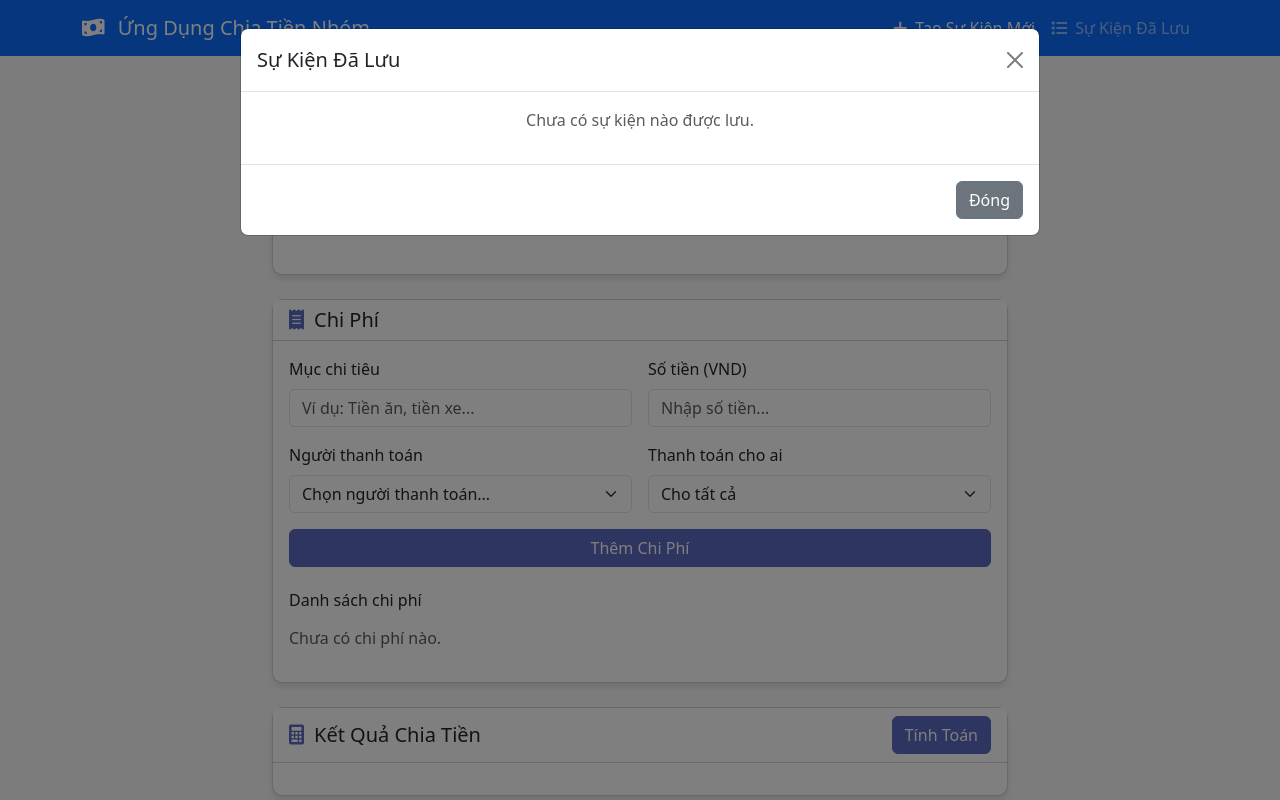
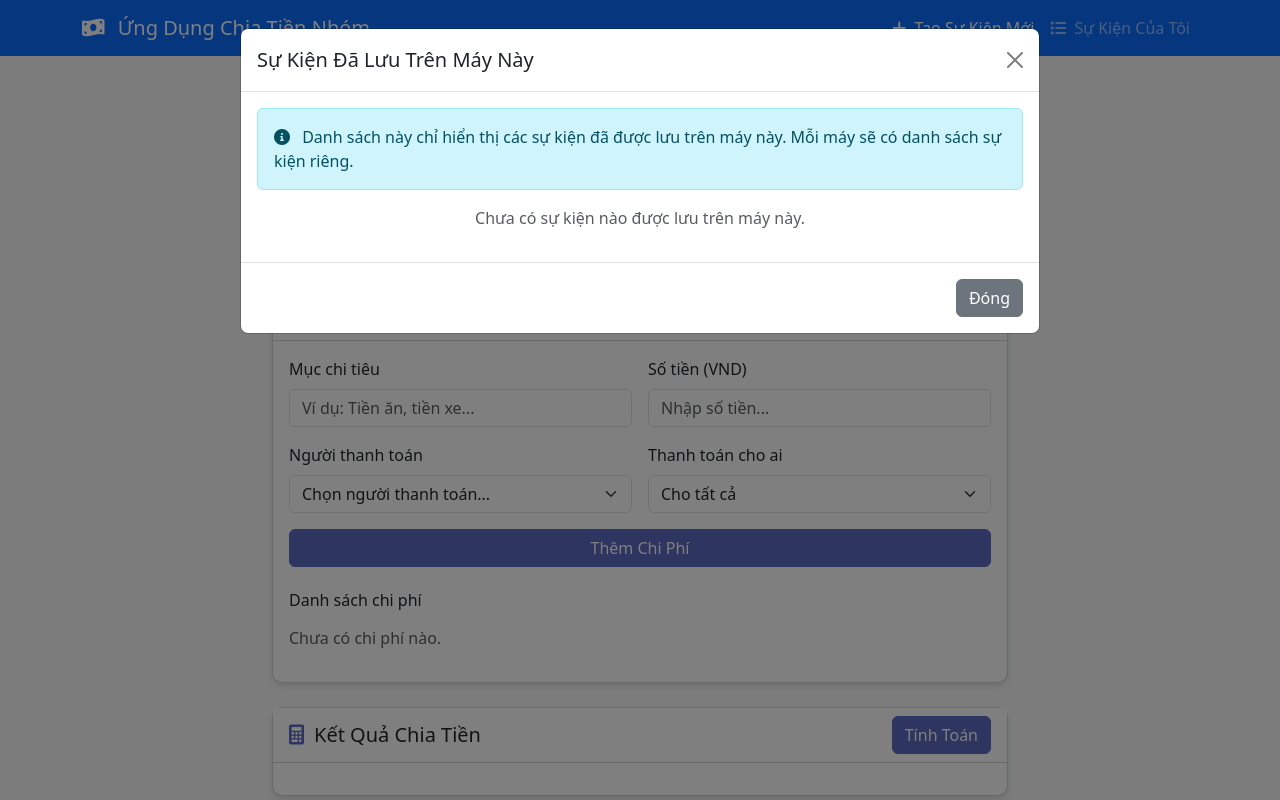
Before and after one commit to thuanmtt/chia-tien-nhom-flask, a Flask app: page /event/1 in a window 1280 px wide, after a click on "Sự Kiện Của Tôi". Run offline with Flask 3, Linux system fonts and the light colour scheme; data that the repository does not hold is empty; some libraries are stand-ins or nearby versions.

Commit message:
Update index.html to improve saved events functionality, including renaming UI elements, adding info alerts, and implementing localStorage management for event codes.

```diff
--- a/templates/index.html
+++ b/templates/index.html
@@ -143,7 +143,7 @@
                 <li class="nav-item">
                     <a class="nav-link" href="#" id="savedEventsBtn" data-bs-toggle="modal"
                        data-bs-target="#savedEventsModal">
-                        <i class="fas fa-list me-1"></i> Sự Kiện Đã Lưu
+                        <i class="fas fa-list me-1"></i> Sự Kiện Của Tôi
                     </a>
                 </li>
             </ul>
@@ -298,10 +298,14 @@
     <div class="modal-dialog modal-lg">
         <div class="modal-content">
             <div class="modal-header">
-                <h5 class="modal-title">Sự Kiện Đã Lưu</h5>
+                <h5 class="modal-title">Sự Kiện Đã Lưu Trên Máy Này</h5>
                 <button type="button" class="btn-close" data-bs-dismiss="modal" aria-label="Close"></button>
             </div>
             <div class="modal-body">
+                <div class="alert alert-info mb-3">
+                    <i class="fas fa-info-circle me-2"></i>
+                    Danh sách này chỉ hiển thị các sự kiện đã được lưu trên máy này. Mỗi máy sẽ có danh sách sự kiện riêng.
+                </div>
                 <div id="savedEventsList" class="list-group"></div>
             </div>
             <div class="modal-footer">
@@ -462,8 +466,10 @@
         if (urlEventCode) {
             currentEventCode = urlEventCode;
             localStorage.setItem('currentEventCode', currentEventCode);
+            saveEventCodeToLocalStorage(currentEventCode); // Lưu event_code vào localStorage
             loadEventFromServer(currentEventCode);
         } else if (currentEventCode) {
+            saveEventCodeToLocalStorage(currentEventCode); // Lưu event_code vào localStorage
             loadEventFromServer(currentEventCode);
         } else {
             // Tạo sự kiện mới
@@ -687,8 +693,9 @@
                         if (response.success) {
                             currentEventCode = response.event_code;
                             localStorage.setItem('currentEventCode', currentEventCode);
+                            saveEventCodeToLocalStorage(currentEventCode); // Lưu event_code vào localStorage
                             if (showAlert) {
-                                showToast('Sự kiện đã được tạo thành công!', 'success');
+                                showToast('Sự kiện đã được tạo thành công và thêm vào danh sách của bạn!', 'success');
                             }
                         }
                     },
@@ -725,11 +732,10 @@
 
                         // Lưu event_code vào localStorage
                         localStorage.setItem('currentEventCode', currentEventCode);
+                        saveEventCodeToLocalStorage(currentEventCode); // Lưu vào danh sách sự kiện đã lưu
 
                         // Tự động tính toán khi tải sự kiện
                         calculateSplit(false);
-
-                        showToast('Đã tải sự kiện thành công!', 'success');
                     } else {
                         showToast('Không tìm thấy sự kiện!', 'error');
                         createNewEvent();
@@ -740,18 +746,6 @@
                     createNewEvent();
                 }
             });
-        }
-
-        // Hàm tạo sự kiện mới
-        function createNewEvent() {
-            currentEventCode = null;
-            $('#eventTitle').text('Sự Kiện Mới');
-            members = [];
-            expenses = [];
-            bankInfo = {};
-            renderMembers();
-            renderExpenses();
-            $('#resultContainer').hide();
         }
 
         // Hàm hiển thị danh sách thành viên
@@ -836,23 +830,79 @@
             }
         }
 
+        // Hàm lưu event_code vào localStorage
+        function saveEventCodeToLocalStorage(eventCode) {
+            let savedEventCodes = JSON.parse(localStorage.getItem('savedEventCodes') || '[]');
+            if (!savedEventCodes.includes(eventCode)) {
+                savedEventCodes.push(eventCode);
+                localStorage.setItem('savedEventCodes', JSON.stringify(savedEventCodes));
+            }
+        }
+
+        // Hàm xóa event_code khỏi localStorage
+        function removeEventCodeFromLocalStorage(eventCode) {
+            let savedEventCodes = JSON.parse(localStorage.getItem('savedEventCodes') || '[]');
+            savedEventCodes = savedEventCodes.filter(code => code !== eventCode);
+            localStorage.setItem('savedEventCodes', JSON.stringify(savedEventCodes));
+        }
+
         // Hàm hiển thị danh sách sự kiện đã lưu
         function renderSavedEvents() {
             $('#savedEventsList').empty();
             $('#savedEventsList').append('<p class="text-center text-muted">Đang tải...</p>');
 
+            // Lấy danh sách event_code đã lưu trong localStorage
+            const savedEventCodes = JSON.parse(localStorage.getItem('savedEventCodes') || '[]');
+
+            if (savedEventCodes.length === 0) {
+                $('#savedEventsList').empty();
+                $('#savedEventsList').append('<p class="text-center text-muted">Chưa có sự kiện nào được lưu trên máy này.</p>');
+                return;
+            }
+
+            // Tải thông tin chi tiết của từng sự kiện
+            let loadedEvents = 0;
+            const events = [];
+
+            savedEventCodes.forEach(function(eventCode) {
                 $.ajax({
-                url: '/api/events',
+                    url: `/api/events/${eventCode}`,
                     method: 'GET',
                     success: function(response) {
                         if (response.success) {
-                        const events = response.events;
+                            events.push(response.event);
+                        }
+                        loadedEvents++;
+
+                        // Khi đã tải xong tất cả, hiển thị danh sách
+                        if (loadedEvents === savedEventCodes.length) {
+                            displaySavedEvents(events);
+                        }
+                    },
+                    error: function() {
+                        loadedEvents++;
+                        // Nếu sự kiện không tồn tại trên server, xóa khỏi localStorage
+                        removeEventCodeFromLocalStorage(eventCode);
+
+                        if (loadedEvents === savedEventCodes.length) {
+                            displaySavedEvents(events);
+                        }
+                    }
+                });
+            });
+        }
+
+        // Hàm hiển thị danh sách sự kiện
+        function displaySavedEvents(events) {
             $('#savedEventsList').empty();
 
             if (events.length === 0) {
-                            $('#savedEventsList').append('<p class="text-center text-muted">Chưa có sự kiện nào được lưu.</p>');
+                $('#savedEventsList').append('<p class="text-center text-muted">Chưa có sự kiện nào được lưu trên máy này.</p>');
                 return;
             }
+
+            // Sắp xếp theo thời gian cập nhật mới nhất
+            events.sort((a, b) => new Date(b.updated_at) - new Date(a.updated_at));
 
             events.forEach(function(event) {
                 const date = new Date(event.updated_at).toLocaleDateString('vi-VN');
@@ -866,9 +916,9 @@
                         </div>
                         <div class="d-flex justify-content-between align-items-center">
                             <div>
-                                            <p class="mb-1">Số thành viên: ${event.members_count}</p>
-                                            <p class="mb-1">Số chi phí: ${event.expenses_count}</p>
-                                            <p class="mb-1">Tổng chi phí: ${formatCurrency(event.total_expense)}</p>
+                                <p class="mb-1">Số thành viên: ${event.members ? event.members.length : 0}</p>
+                                <p class="mb-1">Số chi phí: ${event.expenses ? event.expenses.length : 0}</p>
+                                <p class="mb-1">Tổng chi phí: ${formatCurrency(event.expenses ? event.expenses.reduce((sum, exp) => sum + parseFloat(exp.amount), 0) : 0)}</p>
                                 <small class="text-muted">Mã: ${event.event_code}</small>
                             </div>
                             <div>
@@ -882,16 +932,6 @@
                         </div>
                     </div>
                 `);
-                        });
-                    } else {
-                        $('#savedEventsList').empty();
-                        $('#savedEventsList').append('<p class="text-center text-danger">Lỗi khi tải danh sách sự kiện!</p>');
-                    }
-                },
-                error: function() {
-                    $('#savedEventsList').empty();
-                    $('#savedEventsList').append('<p class="text-center text-danger">Lỗi kết nối server!</p>');
-                }
             });
         }
 
@@ -1256,6 +1296,9 @@
                         if (response.success) {
                             showToast('Đã xoá sự kiện thành công!', 'success');
 
+                            // Xóa event_code khỏi localStorage
+                            removeEventCodeFromLocalStorage(eventCode);
+
                             // Nếu đang xoá sự kiện hiện tại, tạo mới
                             if (eventCode === currentEventCode) {
                                 createNewEvent();
```
Lines whose indentation alone changed are shown as unchanged.
